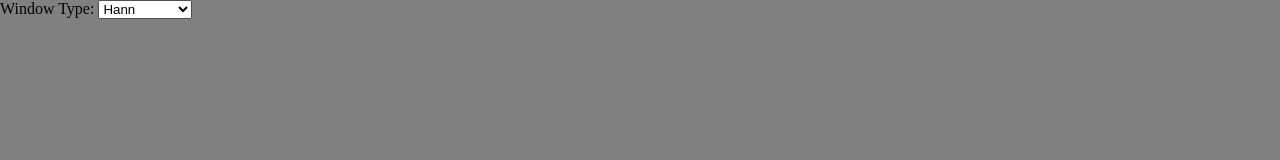
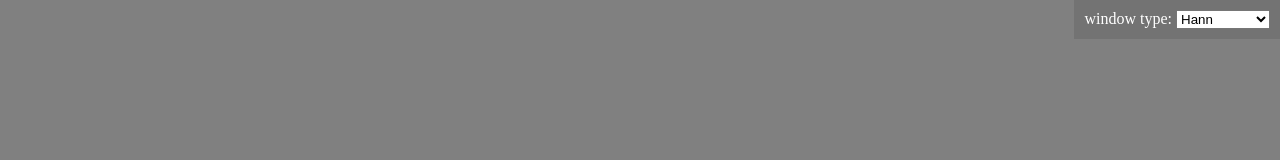
Before and after one commit to dimadem/audio-spectrum-analyser, a plain HTML site: page view/index.html in a window 1280 px wide. Drawn offline with Linux system fonts and the light colour scheme.

Commit message:
fix: css

```diff
--- a/view/index.html
+++ b/view/index.html
@@ -29,6 +29,15 @@
                 height: 100%;
             }
 
+            #window-type {
+                position: absolute;
+                top: 0;
+                right: 0;
+                padding: 10px;
+                background-color: rgba(0, 0, 0, 0.1);
+                color: white;
+            }
+
             #visualization {
                 display: block;
                 width: 100%;
@@ -48,13 +57,15 @@
             </canvas>
         </div>
         <div class="gui">
-            <label for="windowType">Window Type:</label>
+            <div id="window-type">
+                <label for="windowType">window type:</label>
                 <select id="windowType">
                     <option value="0">Rectangular</option>
                     <option value="1" selected="selected">Hann</option>
                     <option value="2">Bartlett</option>
                     <option value="3">Hamming</option>
                 </select>
+            </div>
             <!-- <input type="range" id="vertical_slider" min="0" max="100" value="50" step="10"> -->
             <!-- <input type="range" id="horisontal_slider" min="0" max="100" value="50" step="10"> -->
         </div>
```
Also changed, not shown: test/view/index.js (deleted, +0 -85 lines), 2 other files. Lines whose indentation alone changed are shown as unchanged.
